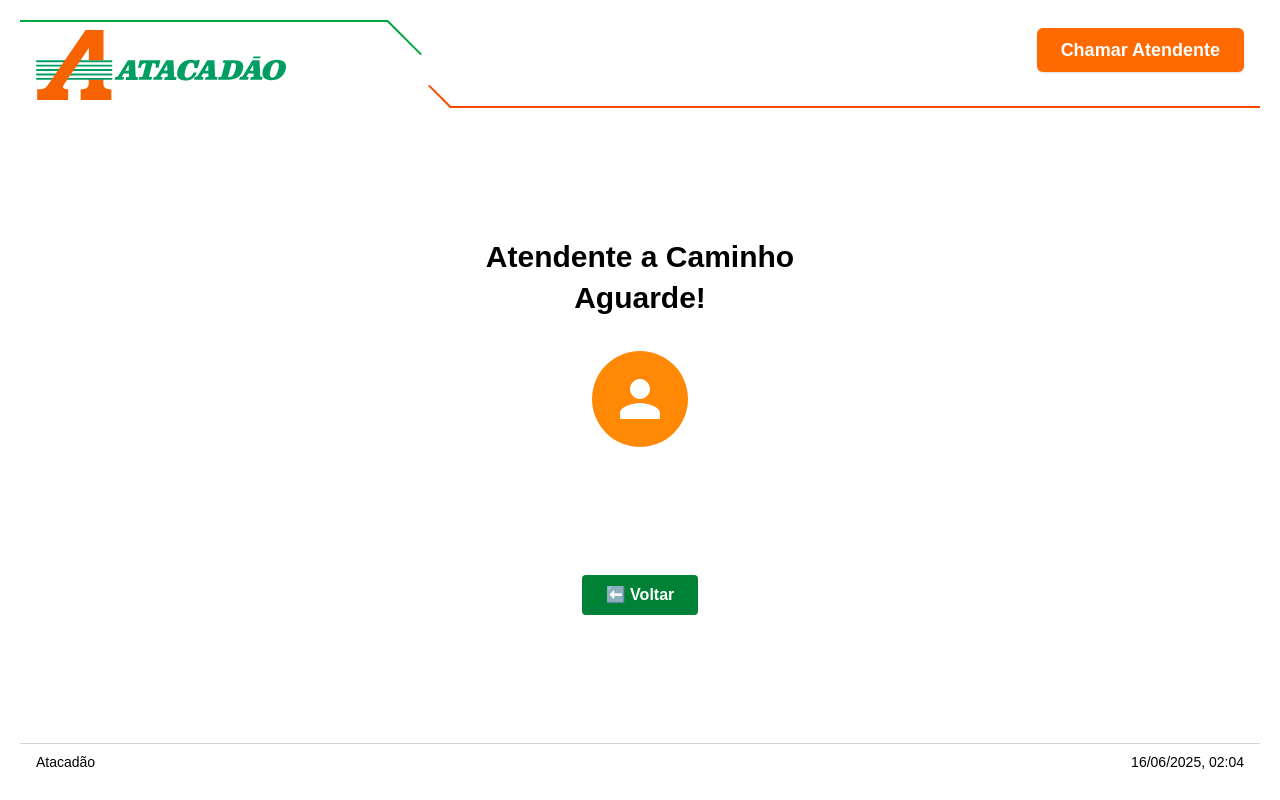
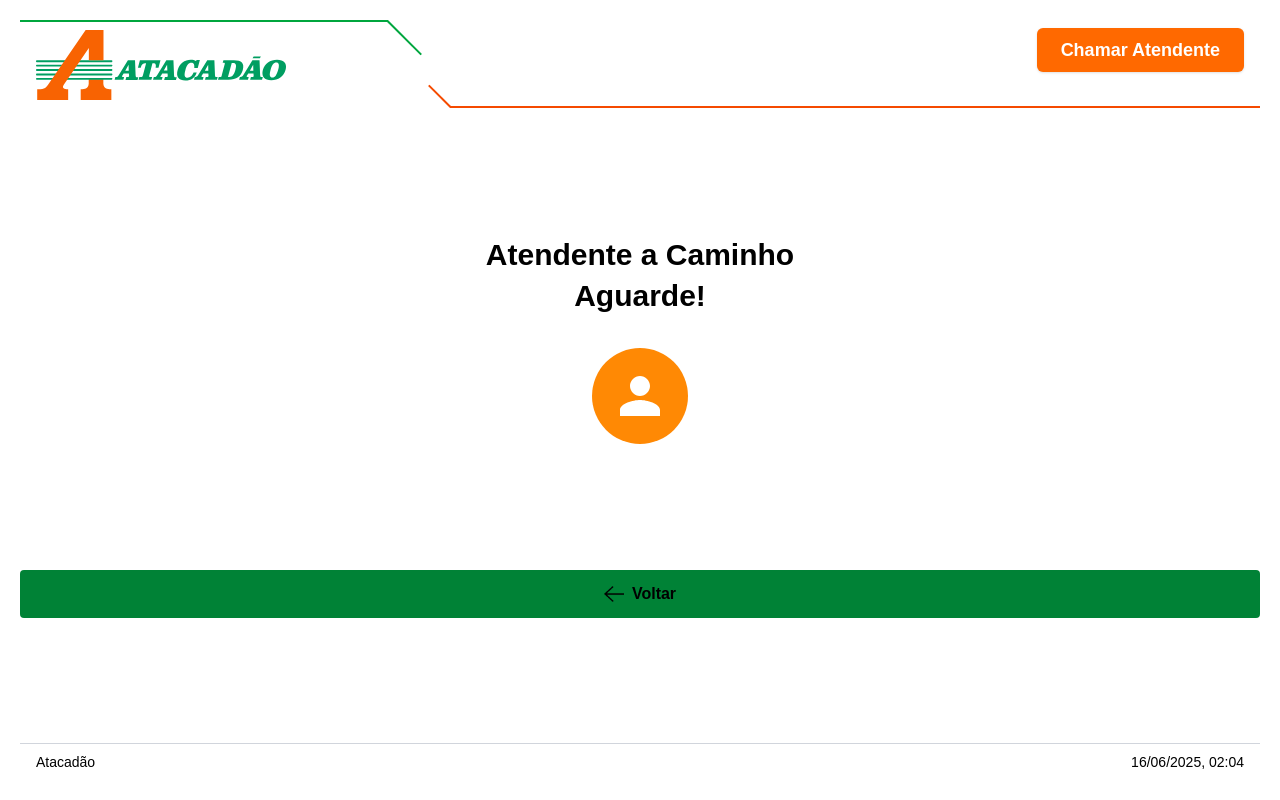
Before and after one commit to guiklose/self-checkout-redesign, a Next.js app: page /help in a window 1280 px wide. Built offline with nearby package versions, Linux system fonts and the light colour scheme.

Commit message:
Refactor ReturnButton component for reusability

```diff
--- a/src/app/buy/scale/page.tsx
+++ b/src/app/buy/scale/page.tsx
@@ -1,12 +1,13 @@
 "use client";
 
 import { useEffect, useState } from "react";
-import { useRouter } from "next/navigation";
+
+import Image from "next/image";
 
 import CartList from "@/app/components/Buy/CartList";
 import Banner from "@/app/components/Banner";
 import Footer from "@/app/components/Footer";
-import Image from "next/image";
+import ReturnButton from "@/app/components/ReturnButton";
 
 type Product = {
   name: string;
@@ -15,8 +16,6 @@ type Product = {
 };
 
 export default function PlaceItemOnScaleScreen() {
-  const router = useRouter();
-
   const [products, setProducts] = useState<Product[]>([]);
 
   useEffect(() => {
@@ -36,22 +35,17 @@ export default function PlaceItemOnScaleScreen() {
           <p className="text-black">Coloque o produto na balança.</p>
 
           <Image
-              src="/scale.webp"
-              alt="Scale"
-              width={250}
-              height={250}
-            />
+            src="/scale.webp"
+            alt="Scale"
+            width={250}
+            height={250}
+          />
         </div>
       </div>
 
 
       <div className="flex justify-end">
-        <button
-          onClick={() => router.push("/buy")}
-          className="bg-green-700 hover:bg-green-800 cursor-pointer text-white font-bold px-6 py-3 rounded flex items-center gap-2"
-        >
-          ⬅️ Voltar
-        </button>
+        <ReturnButton route="/buy" />
       </div>
 
       <Footer />
--- a/src/app/components/Buy/CartControls.tsx
+++ b/src/app/components/Buy/CartControls.tsx
@@ -1,5 +1,7 @@
 "use client";
 import { useRouter } from "next/navigation";
+
+import ReturnButton from "@/app/components/ReturnButton";
 
 export default function CartControls({ canProceed }: { canProceed: boolean }) {
   const router = useRouter();
@@ -14,12 +16,7 @@ export default function CartControls({ canProceed }: { canProceed: boolean }) {
           Prosseguir com a compra
         </button>
       )}
-      <button
-        className="flex cursor-pointer items-center gap-2 bg-green-700 hover:bg-green-800 text-white px-2 py-1 rounded-md"
-        onClick={() => router.push("/")}
-      >
-        <span className="text-2xl">⬅️</span> Voltar
-      </button>
+      <ReturnButton route="/" />
     </div>
   );
 }
--- /dev/null
+++ b/src/app/components/ReturnButton.tsx
@@ -0,0 +1,22 @@
+"use client";
+
+import Image from "next/image";
+import { useRouter } from "next/navigation";
+
+export default function ReturnButton({ route }: { route: string }) {
+  const router = useRouter();
+
+  return (
+    <button
+      onClick={() => route !== "back" ? router.push(route) : router.back()}
+      className="bg-green-700 justify-center hover:bg-green-800 cursor-pointer text-white font-bold px-6 py-3 rounded flex items-center gap-2"
+    >
+      <Image
+        src="/return.png"
+        alt="Return"
+        width={20}
+        height={20}
+      /> <p className="text-black">Voltar</p>
+    </button>
+  );
+}
--- a/src/app/help/page.tsx
+++ b/src/app/help/page.tsx
@@ -1,13 +1,10 @@
 "use client";
-
-import { useRouter } from "next/navigation";
 
 import Banner from "@/app/components/Banner";
 import Footer from "@/app/components/Footer";
+import ReturnButton from "@/app/components/ReturnButton";
 
 export default function HelpCalledScreen() {
-  const router = useRouter();
-
   return (
     <div className="flex flex-col justify-between text-left min-h-screen bg-white shadow-lg w-full p-[20px]">
       <Banner />
@@ -29,12 +26,7 @@ export default function HelpCalledScreen() {
         </div>
       </div>
 
-      <button
-        className="bg-green-700 cursor-pointer hover:bg-green-800 text-white font-bold py-2 px-6 rounded flex items-center justify-center gap-2 mx-auto"
-        onClick={() => router.back()}
-      >
-        ⬅️ Voltar
-      </button>
+      <ReturnButton route="back" />
 
       <Footer />
     </div>
--- a/src/app/payment/page.tsx
+++ b/src/app/payment/page.tsx
@@ -1,13 +1,13 @@
 "use client";
+
+import { useEffect, useState } from "react";
 
 import CartList from "@/app/components/Buy/CartList";
 import PaymentHeader from "@/app/components/Payment/PaymentHeader";
 import PaymentMethods from "@/app/components/Payment/PaymentMethods";
+import ReturnButton from "@/app/components/ReturnButton";
 import Banner from "@/app/components/Banner";
 import Footer from "@/app/components/Footer";
-
-import { useRouter } from "next/navigation";
-import { useEffect, useState } from "react";
 
 type Product = {
   name: string;
@@ -16,7 +16,6 @@ type Product = {
 };
 
 export default function PaymentPage() {
-  const router = useRouter();
   const [products, setProducts] = useState<Product[]>([]);
   const [total, setTotal] = useState(0);
 
@@ -36,15 +35,10 @@ export default function PaymentPage() {
         <CartList products={products} />
 
         <div className="w-[45%] space-y-8">
-          <PaymentHeader total={total} />
+          <PaymentHeader total={total}/>
           <PaymentMethods total={total} setTotal={setTotal}/>
           <div className="flex justify-end">
-            <button
-              onClick={() => router.push("/payment/extras")}
-              className="bg-green-700 hover:bg-green-800 cursor-pointer text-white font-bold px-6 py-3 rounded flex items-center gap-2"
-            >
-              ⬅️ Voltar
-            </button>
+            <ReturnButton route="/payment/extras" />
           </div>
         </div>
       </div>
```
Also changed, not shown: public/return.png (added).
